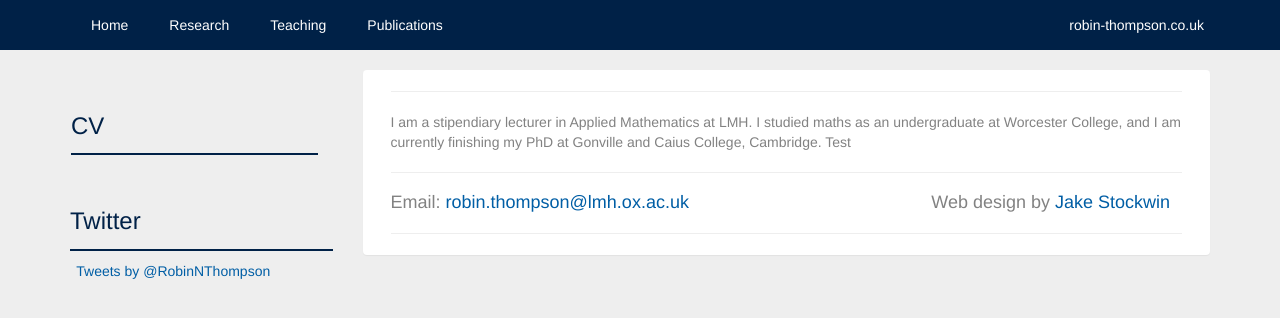
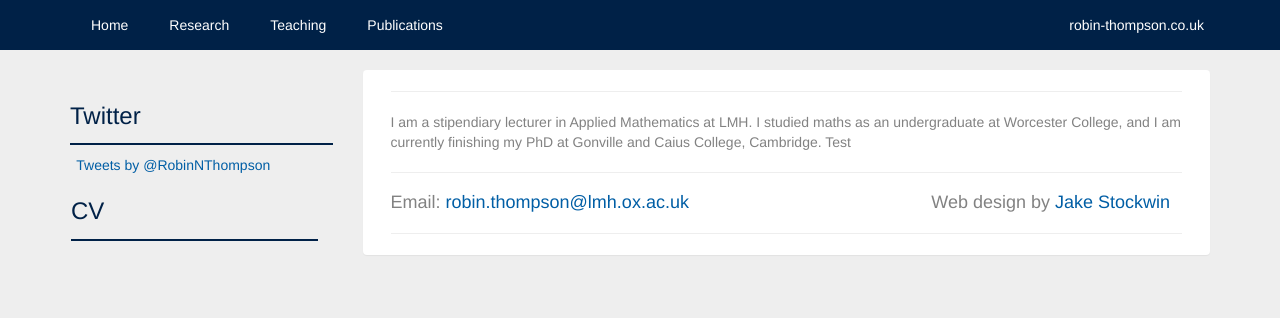
Before and after one commit to robin-thompson/robin-thompson.github.io, a Jekyll site: the page built from about.html, in a window 1280 px wide. Shown: the top 318 px of the page. Built offline with Jekyll 4.4.1, drawn with Linux system fonts in a browser that asks for light colours; nearby versions of some CDN libraries; comment, search, counter and statistics services are not loaded.

Commit message:
Put CV under twitter

```diff
--- a/_layouts/default.html
+++ b/_layouts/default.html
@@ -39,12 +39,14 @@
 				<div class="col col-sm-3">
 					<div id="sidebar">
 						<ul class="nav nav-stacked">
-							<li><a href="/downloads/RobinThompsonCV.pdf" target="_blank"><h3 class="highlight">CV</h3></a></li>
 							<li><h3 class="highlight">Twitter</h3></li>
 						</ul>
 						<div class="twitter">
 							<a class="twitter-timeline" href="https://twitter.com/RobinNThompson" data-widget-id="680838504599924740">Tweets by @RobinNThompson</a> <script>!function(d,s,id){var js,fjs=d.getElementsByTagName(s)[0],p=/^http:/.test(d.location)?'http':'https';if(!d.getElementById(id)){js=d.createElement(s);js.id=id;js.src=p+"://platform.twitter.com/widgets.js";fjs.parentNode.insertBefore(js,fjs);}}(document,"script","twitter-wjs");</script>
 						</div>
+						<ul class="nav nav-stacked">
+							<li><a href="/downloads/RobinThompsonCV.pdf" target="_blank"><h3 class="highlight" style="margin-top:0px;">CV</h3></a></li>
+						</ul>
 					</div>
 				</div>
 				<div class="col col-sm-9">
```
